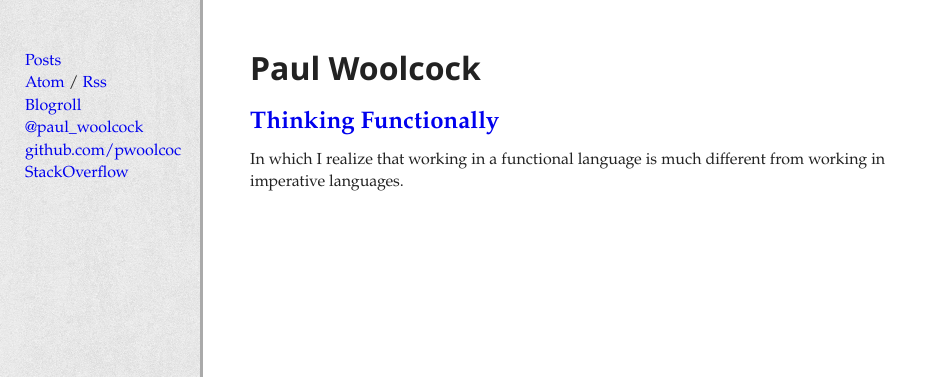
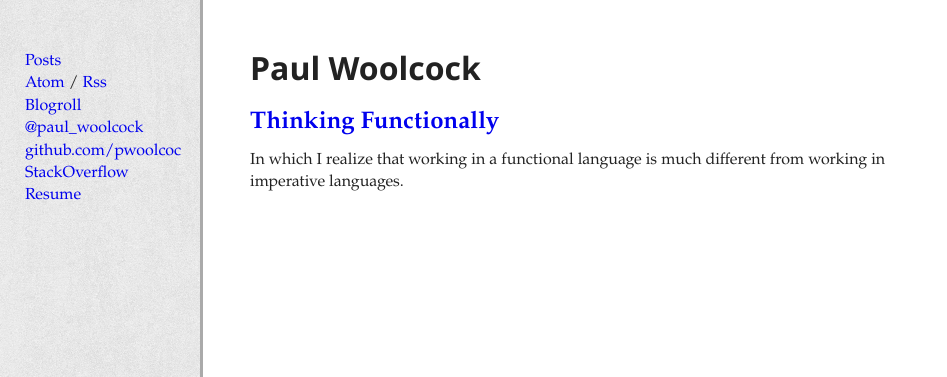
Before and after one commit to pwoolcoc/paul.woolcock.us, a Jekyll site: the page built from index.html, in a window 1280 px wide. Shown: the top 377 px of the page, without its empty margins (0-947 px from the left). Built offline with Jekyll 4.4.1, drawn with Linux system fonts in a browser that asks for light colours; nearby versions of some CDN libraries.

Commit message:
added resume

```diff
--- a/_includes/navigation.html
+++ b/_includes/navigation.html
@@ -4,3 +4,4 @@
 <li><a href="http://twitter.com/paul_woolcock">@paul_woolcock</a></li>
 <li><a href="https://github.com/pwoolcoc">github.com/pwoolcoc</a></li>
 <li><a href="http://stackoverflow.com/users/35288/paul-woolcock">StackOverflow</a></li>
+<li><a href="/resume.pdf">Resume</a></li>
```
Also changed, not shown: 2 other files.
